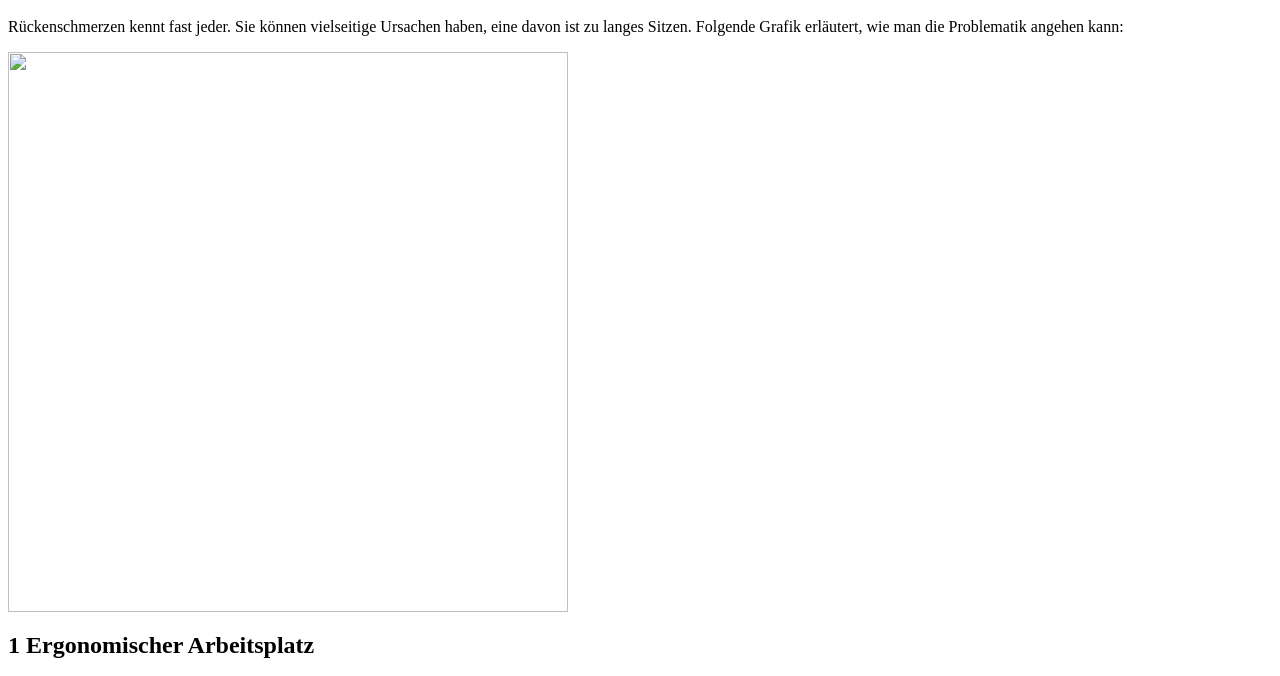
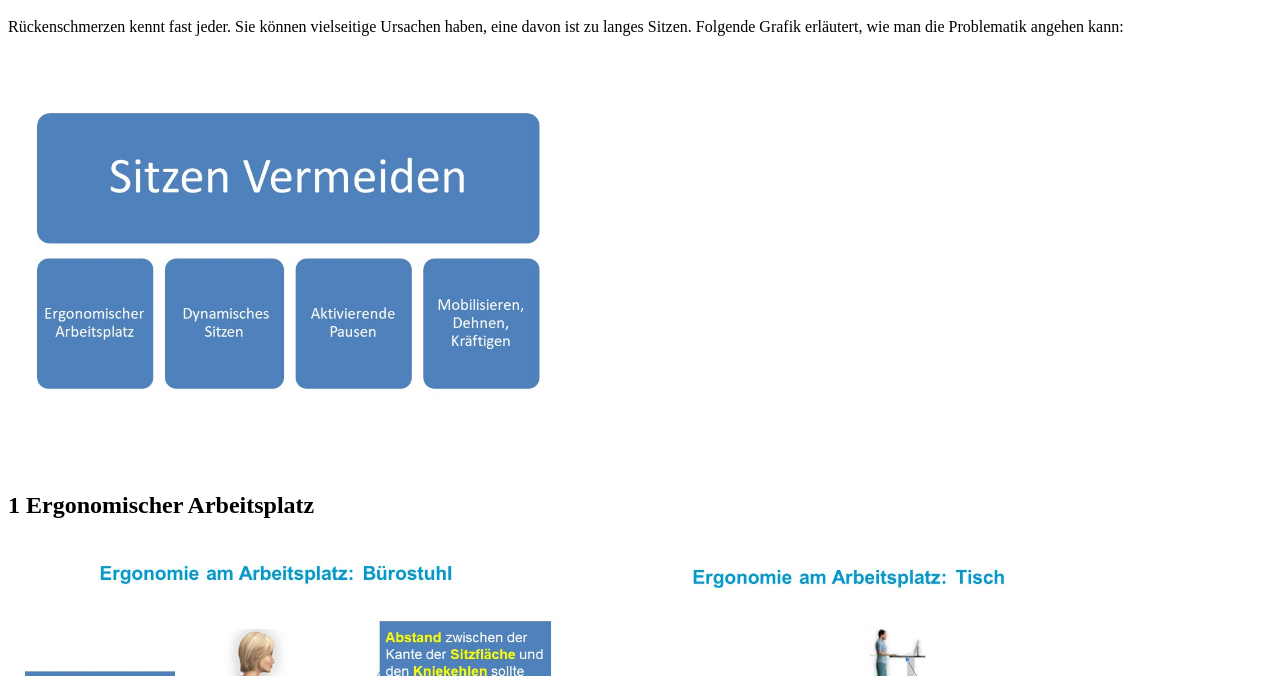
Before and after one commit to Bredomin/Bredomin.github.io, a plain HTML site: page index.html in a window 1280 px wide. Shown: the part 48-724 px from the top of the page. Drawn offline with Linux system fonts and the light colour scheme.

Commit message:
Update index.html

```diff
--- a/index.html
+++ b/index.html
@@ -8,7 +8,7 @@
 
  <p> Rückenschmerzen kennt fast jeder. Sie können vielseitige Ursachen haben, eine davon ist zu langes Sitzen. Folgende Grafik erläutert, wie man die Problematik angehen kann: </p>
 
-  <img width="560" src="Bilder/Folie10"> </img>
+  <img width="560" src="Bilder/Folie10.JPG"> </img>
 
 
   <h2> 1 Ergonomischer Arbeitsplatz </h2>
```
